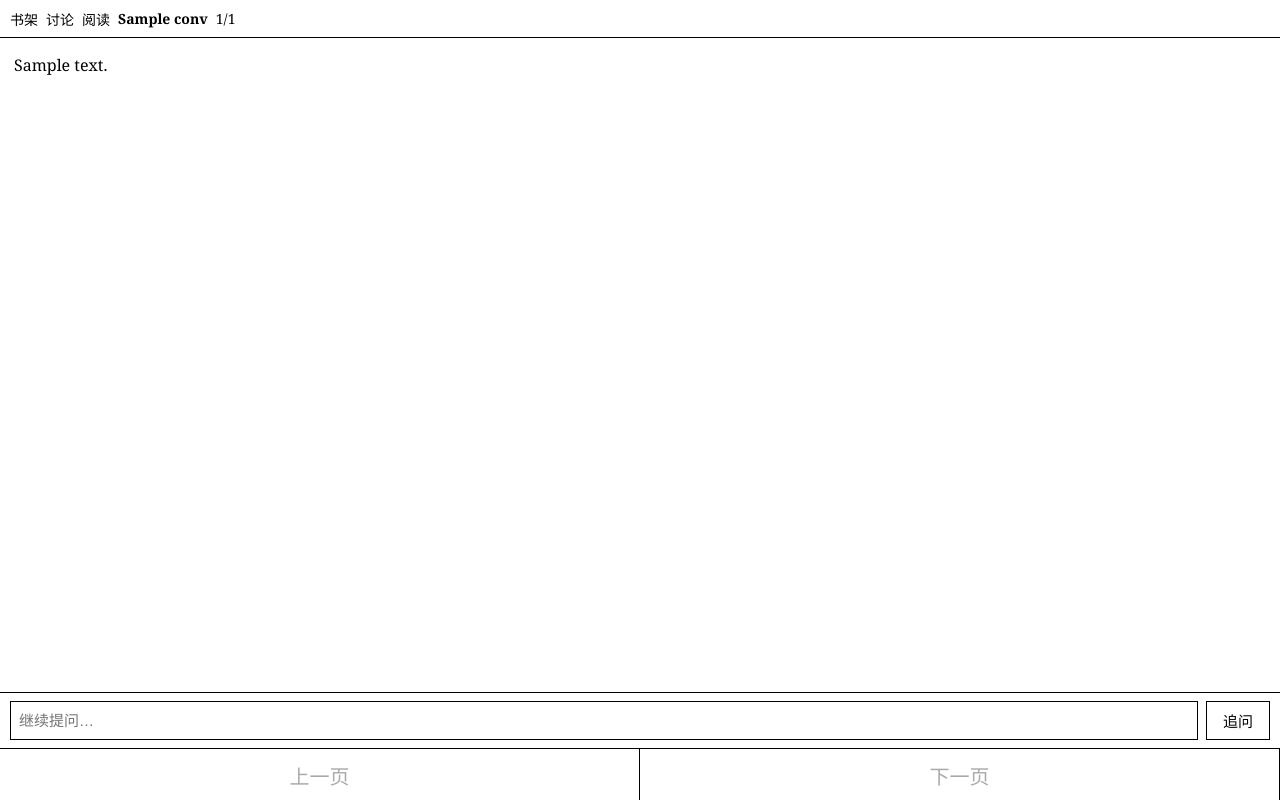
After one commit to humanity687/EnglishReadingHelper, a Flask app: page /discuss/conv/1/1 in a window 1280 px wide. The commit adds this page. Run offline with Flask 3, Linux system fonts and the light colour scheme; tables that the repository leaves empty hold one stand-in row (values such as "Sample post").

Commit message:
feat: AI 书籍讨论、跨页句子衔接、生词下划线 v0.2.0

```diff
--- a/app.py
+++ b/app.py
@@ -3,6 +3,7 @@ import hashlib
 import json
 import os
 import re
+import threading
 from uuid import uuid4
 
 from flask import (Flask, abort, jsonify, redirect, render_template,
@@ -36,9 +37,13 @@ dictdb.init(os.path.join(BASE, CFG.get("dict_db", "data/ecdict.db")))
 
 _pages_cache = {}
 _TEXT_CACHE = {}
+_CHAPTERS_CACHE = {}
+_DISC_TASKS = {}
 _PAGES_MAX = 32
 _TEXT_MAX = 3
 _FS_MIN, _FS_MAX = 14, 30
+_DISC_CPP = 600
+_CHAPTER_CTX = 5000
 
 
 def _data():
@@ -130,6 +135,7 @@ def read(bid, pg):
     if not pages:
         abort(404, "空书")
     pg = max(1, min(pg, len(pages)))
+    saved = {w.lower() for w in store.vocab_words(bid)}
     return render_template(
         "read.html",
         book=book,
@@ -138,7 +144,7 @@ def read(bid, pg):
         fs=fs,
         prev=pg - 1 if pg > 1 else None,
         nxt=pg + 1 if pg < len(pages) else None,
-        html=reader.render_page(pages[pg - 1]),
+        html=reader.render_page(pages[pg - 1], saved),
     )
 
 
@@ -286,5 +292,176 @@ def config_test():
     )
 
 
+def chapters_for(book_id):
+    if book_id not in _CHAPTERS_CACHE:
+        book = store.get_book(book_id)
+        if book is None:
+            abort(404)
+        _CHAPTERS_CACHE[book_id] = reader.split_chapters(_book_text(book))
+        if len(_CHAPTERS_CACHE) > 8:
+            _CHAPTERS_CACHE.pop(next(iter(_CHAPTERS_CACHE)))
+    return _CHAPTERS_CACHE[book_id]
+
+
+def _chapter_of_page(book_id, pg, fs):
+    pages = _pages_for(book_id, fs)
+    if not pages or pg < 1 or pg > len(pages):
+        return None
+    offset = sum(len(p) for p in pages[:pg - 1])
+    for label, s, e in chapters_for(book_id):
+        if s <= offset < e:
+            return label
+    chapters = chapters_for(book_id)
+    return chapters[-1][0] if chapters else ""
+
+
+def _history_pairs(conv_id):
+    pairs = []
+    last_q = None
+    for m in store.list_msgs(conv_id):
+        if m["role"] == "q":
+            last_q = m["content"]
+        elif last_q is not None:
+            pairs.append((last_q, m["content"]))
+            last_q = None
+    return pairs
+
+
+def _discuss_context(book_id, chapter_label, conv_id):
+    chapters = chapters_for(book_id)
+    label, s, e = chapters[0] if chapters else ("", 0, 0)
+    for cl, cs, ce in chapters:
+        if cl == chapter_label:
+            label, s, e = cl, cs, ce
+            break
+    text = _book_text(store.get_book(book_id))
+    return text[s:s + _CHAPTER_CTX], _history_pairs(conv_id)
+
+
+def _discuss_worker(conv_id, book_id, chapter_label, question):
+    try:
+        context, history = _discuss_context(book_id, chapter_label, conv_id)
+        answer = llm.discuss(question, chapter_label, context, history)
+    except Exception as e:
+        answer = "生成失败：" + str(e)
+    store.add_msg(conv_id, "a", answer)
+    task = _DISC_TASKS.get(conv_id)
+    if task:
+        task["done"] = True
+
+
+def _start_task(conv_id, book_id, chapter_label, question, to_page):
+    _DISC_TASKS[conv_id] = {"to": to_page, "done": False}
+    t = threading.Thread(
+        target=_discuss_worker,
+        args=(conv_id, book_id, chapter_label, question),
+        daemon=True,
+    )
+    t.start()
+
+
+def session_pages(msgs):
+    """把会话消息展平为分页列表：问题一页，回答按 _DISC_CPP 分页。"""
+    out = []
+    for m in msgs:
+        if m["role"] == "q":
+            out.append({"role": "q", "text": m["content"],
+                        "first": True, "last": True})
+        else:
+            parts = reader.paginate(m["content"], _DISC_CPP) or [m["content"]]
+            for i, p in enumerate(parts):
+                out.append({"role": "a", "text": p,
+                            "first": i == 0, "last": i == len(parts) - 1})
+    return out
+
+
+@app.get("/discuss/<int:bid>")
+def discuss_list(bid):
+    book = store.get_book(bid)
+    if book is None:
+        abort(404)
+    pg = int(request.args.get("pg", 1) or 1)
+    fs = int(request.args.get("fs", 18) or 18)
+    chapters = chapters_for(bid)
+    cur_chap = _chapter_of_page(bid, pg, fs) or (chapters[0][0] if chapters else "")
+    return render_template(
+        "discuss.html",
+        book=book,
+        convs=store.list_convs(bid),
+        chapters=[c[0] for c in chapters],
+        cur_chap=cur_chap,
+        pg=pg,
+        fs=fs,
+    )
+
+
+@app.post("/discuss/new")
+def discuss_new():
+    d = _data()
+    try:
+        bid = int(d.get("book"))
+    except (TypeError, ValueError):
+        abort(400)
+    chapter = _norm(d.get("chapter")) or ""
+    q = _norm(d.get("question"))
+    if not q:
+        abort(400, "问题不能为空")
+    conv_id = store.add_conv(bid, q[:40], chapter)
+    store.add_msg(conv_id, "q", q)
+    to_page = len(session_pages(store.list_msgs(conv_id))) + 1
+    _start_task(conv_id, bid, chapter, q, to_page)
+    return redirect(url_for("discuss_wait", conv_id=conv_id))
+
+
+@app.post("/discuss/reply")
+def discuss_reply():
+    d = _data()
+    try:
+        cid = int(d.get("conv"))
+    except (TypeError, ValueError):
+        abort(400)
+    conv = store.get_conv(cid)
+    if conv is None:
+        abort(404)
+    q = _norm(d.get("question"))
+    if not q:
+        abort(400, "问题不能为空")
+    store.add_msg(cid, "q", q)
+    to_page = len(session_pages(store.list_msgs(cid))) + 1
+    _start_task(cid, conv["book_id"], conv["chapter_label"], q, to_page)
+    return redirect(url_for("discuss_wait", conv_id=cid))
+
+
+@app.get("/discuss/wait/<int:conv_id>")
+def discuss_wait(conv_id):
+    task = _DISC_TASKS.get(conv_id)
+    to = task["to"] if task else 1
+    if task and task["done"]:
+        return redirect(url_for("discuss_conv", conv_id=conv_id, page=to))
+    return render_template("wait.html", conv_id=conv_id, to=to)
+
+
+@app.get("/discuss/conv/<int:conv_id>/<int:page>")
+def discuss_conv(conv_id, page):
+    conv = store.get_conv(conv_id)
+    if conv is None:
+        abort(404)
+    book = store.get_book(conv["book_id"])
+    pages = session_pages(store.list_msgs(conv_id))
+    if not pages:
+        abort(404, "空会话")
+    page = max(1, min(page, len(pages)))
+    return render_template(
+        "conv.html",
+        conv=conv,
+        book=book,
+        pg=page,
+        total=len(pages),
+        item=pages[page - 1],
+        prev=page - 1 if page > 1 else None,
+        nxt=page + 1 if page < len(pages) else None,
+    )
+
+
 if __name__ == "__main__":
     app.run(host="0.0.0.0", port=5001, debug=False)
--- a/llm.py
+++ b/llm.py
@@ -20,6 +20,15 @@ WORD_PROMPT = (
     "（中文，取最贴合本句的词义），并说明词性和一句中文的“句中意”。"
     "只输出一个 JSON 对象，不要输出任何其他内容，格式："
     '{{"meaning": "...", "pos": "..."}}\n\n句子：{s}'
+)
+
+DISCUSS_PROMPT = (
+    "你是学生的 AI 读书伙伴，面向中国中学生。下面是一本英文书的“{chapter}”章节开头"
+    "部分原文（可能被截断）：\n\n{context}\n\n"
+    "{history}"
+    "学生的问题：{question}\n\n"
+    "请结合章节内容用中文回答，条理清晰、贴合原文，一般不超过 500 字。"
+    "如果问题与章节内容无关，礼貌说明并建议其他讨论方向。"
 )
 
 
@@ -88,6 +97,22 @@ def sentence(s):
 
 def word_insent(w, s):
     return _chat(WORD_PROMPT.format(w=w, s=s))
+
+
+def discuss(question, chapter_label, context, history_pairs, timeout=300):
+    hist = ""
+    if history_pairs:
+        lines = []
+        for q, a in history_pairs[-3:]:
+            lines.append("此前提问：%s\n此前回答：%s" % (q, a[:300]))
+        hist = "历史对话（供参考）：\n" + "\n\n".join(lines) + "\n\n"
+    return _chat(
+        DISCUSS_PROMPT.format(
+            chapter=chapter_label, context=context,
+            history=hist, question=question,
+        ),
+        timeout=timeout,
+    )
 
 
 def _parse_json(raw):
--- a/static/style.css
+++ b/static/style.css
@@ -52,6 +52,28 @@ body.panel-open #content { padding-bottom: 46vh; }
 .w { cursor: pointer; }
 .s { cursor: pointer; }
 .w.hl { background: #000; color: #fff; }
+.w.saved { border-bottom: 2px solid #000; }
+
+/* ---- 讨论页 ---- */
+.row { margin: 8px 0; }
+select, textarea, .reply-form input[type=text] {
+  border: 1px solid #000; background: #fff; color: #000;
+  font-size: 15px; width: 100%; box-sizing: border-box;
+}
+select { padding: 6px; width: auto; max-width: 100%; }
+textarea { padding: 6px; font-family: inherit; }
+.dq { border: 1px solid #ccc; padding: 8px 10px; margin: 10px 0; font-size: 15px; }
+.da p { margin-bottom: 1em; }
+.cont { color: #666; text-align: center; font-size: 14px; margin: 6px 0; }
+#replybar {
+  position: fixed; left: 0; right: 0; bottom: 52px; z-index: 4;
+  background: #fff; border-top: 1px solid #000; padding: 8px 10px;
+}
+.reply-form { display: flex; gap: 8px; }
+.reply-form input[type=text] { flex: 1; padding: 8px; }
+#content.conv { padding-bottom: 130px; }
+.thinking { text-align: center; padding: 60px 20px; font-size: 18px; }
+.thinking .hint { padding: 12px 0; }
 
 #pagebar {
   position: fixed; left: 0; right: 0; bottom: 0; z-index: 5;
--- a/templates/base.html
+++ b/templates/base.html
@@ -4,6 +4,7 @@
 <meta charset="utf-8">
 <meta name="viewport" content="width=device-width, initial-scale=1">
 <title>{% block title %}{% endblock %}</title>
+{% block head %}{% endblock %}
 <link rel="stylesheet" href="{{ url_for('static', filename='style.css') }}">
 </head>
 <body>
--- /dev/null
+++ b/templates/conv.html
@@ -0,0 +1,33 @@
+{% extends "base.html" %}
+{% block title %}讨论 · {{ book.title }}{% endblock %}
+{% block body %}
+<div id="topbar">
+  <a href="/" class="tb-link">书架</a>
+  <a href="/discuss/{{ book.id }}" class="tb-link">讨论</a>
+  <a href="/read/{{ book.id }}/1" class="tb-link">阅读</a>
+  <span class="title">{{ conv.title }}</span>
+  <span class="pageno">{{ pg }}/{{ total }}</span>
+</div>
+<div id="content" class="conv">
+  {% if item.role == 'q' %}
+  <div class="dq"><b>问：</b>{{ item.text | e }}</div>
+  {% else %}
+  <div class="da">
+    {% if not item.first %}<div class="cont">（续）</div>{% endif %}
+    {% for para in item.text.split('\n\n') %}<p>{{ para | e }}</p>{% endfor %}
+    {% if not item.last %}<div class="cont">（下页续）</div>{% endif %}
+  </div>
+  {% endif %}
+</div>
+<div id="pagebar">
+  {% if prev %}<a class="page-btn" href="/discuss/conv/{{ conv.id }}/{{ prev }}">上一页</a>{% else %}<span class="page-btn off">上一页</span>{% endif %}
+  {% if nxt %}<a class="page-btn" href="/discuss/conv/{{ conv.id }}/{{ nxt }}">下一页</a>{% else %}<span class="page-btn off">下一页</span>{% endif %}
+</div>
+<div id="replybar">
+  <form method="post" action="/discuss/reply" class="reply-form">
+    <input type="hidden" name="conv" value="{{ conv.id }}">
+    <input type="text" name="question" placeholder="继续提问…">
+    <button type="submit">追问</button>
+  </form>
+</div>
+{% endblock %}
--- a/templates/read.html
+++ b/templates/read.html
@@ -3,6 +3,7 @@
 {% block body %}
 <div id="topbar">
   <a href="/" class="tb-link">书架</a>
+  <a href="/discuss/{{ book.id }}?pg={{ pg }}&fs={{ fs }}" class="tb-link">讨论</a>
   <span class="title">{{ book.title }}</span>
   <span class="pageno">{{ pg }}/{{ total }}</span>
   <span class="fs">
```
Also changed, not shown: reader.py (+51 -9 lines), store.py (+62 -0 lines), templates/discuss.html (added, +35 -0 lines), templates/wait.html (added, +12 -0 lines), README.md.
